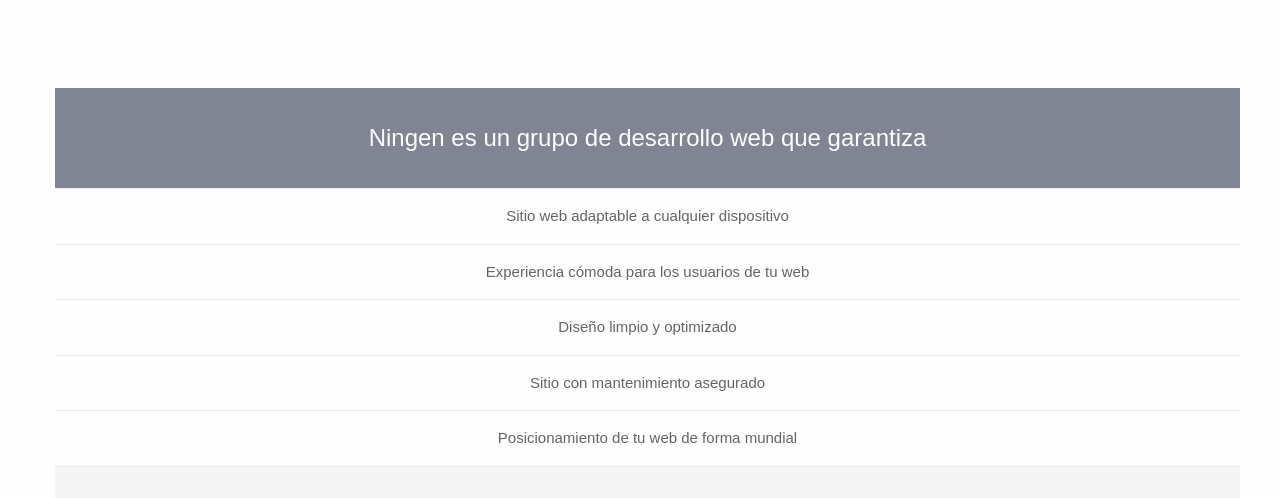
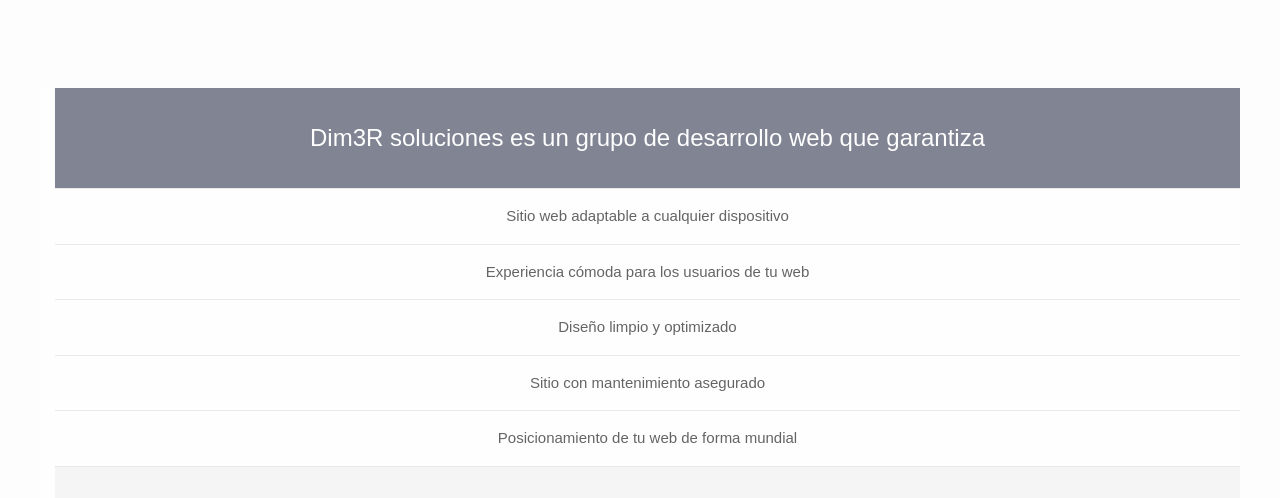
Before and after one commit to ning3n/ning3nw3b, a plain HTML site: page index.html in a window 1280 px wide. Shown: the part 302-800 px from the top of the page. Drawn offline with nearby package versions, Linux system fonts and the light colour scheme.

Commit message:
Update index.html

```diff
--- a/index.html
+++ b/index.html
@@ -4,7 +4,7 @@
 	<meta name="viewport" content="width=device-width, initial-scale=1">
 	<meta http-equiv="X-UA-Compatible" content="IE=edge, chrome=1">
 	<meta charset="UTF-8">
-	<title>Ningen</title>
+	<title>Dim3r soluciones</title>
 	<meta name="description" content="Benvenute">
 	<link rel="stylesheet" href="css/font-awesome.min.css">
 	<link rel="stylesheet" type="text/css" href="css/nav.css">
@@ -53,7 +53,7 @@
 	<section class="container  container-fluid  allvh  fixed-top" id="MIWEL">
 		<article class="center" id="MIWEL2">
         		<ul class="w3-ul w3-white w3-center w3-opacity w3-hover-opacity-off">
-          			<li class="w3-dark-grey w3-xlarge w3-padding-32">Ningen es un grupo de desarrollo web que garantiza</li>
+          			<li class="w3-dark-grey w3-xlarge w3-padding-32">Dim3R soluciones es un grupo de desarrollo web que garantiza</li>
           			<li class="w3-padding-16">Sitio web adaptable a cualquier dispositivo</li>
           			<li class="w3-padding-16">Experiencia cómoda para los usuarios de tu web</li>
           			<li class="w3-padding-16">Diseño limpio y optimizado</li>
```
